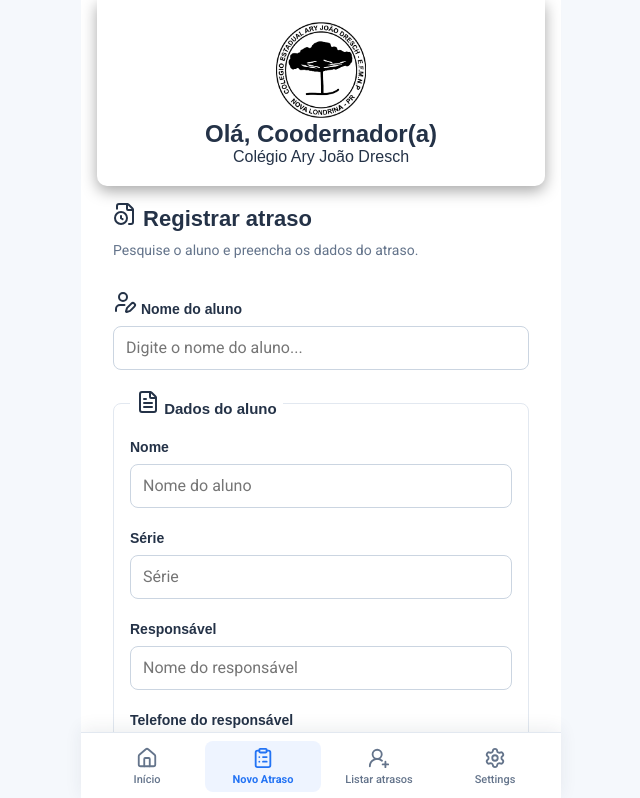
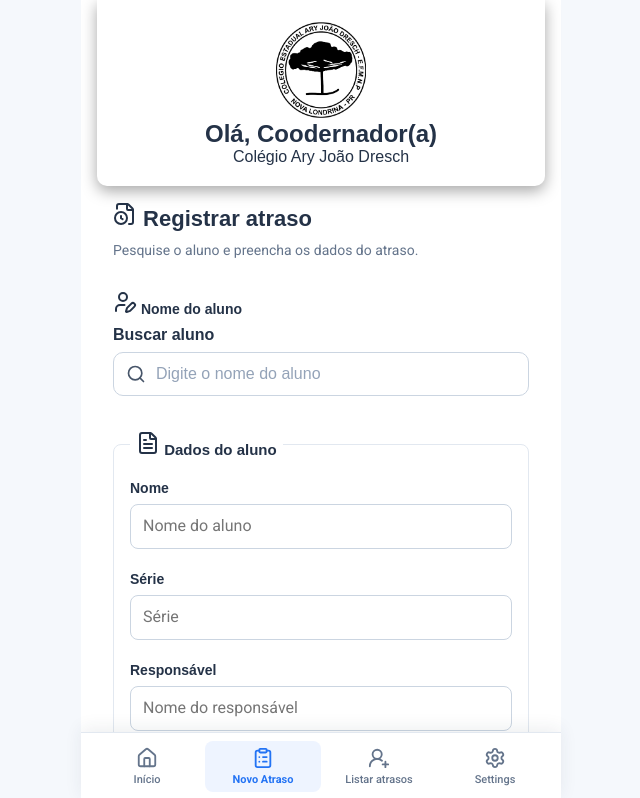
Before and after one commit to demetriotorgan/monitor-atraso-frontend, a React (Vite) app: page /atrasos/novo in a window 1280 px wide. Shown: the top 798 px of the page, without its empty margins (319-959 px from the left). Built offline with nearby package versions, Linux system fonts and the light colour scheme; a web font is replaced by a local one.

Commit message:
integrar buscar aluno form atraso

```diff
--- a/src/components/AtrasoForm/AtrasoForm.tsx
+++ b/src/components/AtrasoForm/AtrasoForm.tsx
@@ -1,8 +1,13 @@
 
 import { FileClock, FileText, SquarePen, UserPen } from 'lucide-react'
 import './AtrasoForm.css'
+import { useState } from 'react'
+import type { Aluno } from '../../hooks/useAlunos';
+import BuscaAluno from '../BuscaAluno/BuscaAluno';
 
 const AtrasoForm = () => {
+  const [alunoSelecionado, setAlunoSelecionado] = useState<Aluno | null>(null);
+
   return (
     <section className="atraso-form-container">
       <h2 className="atraso-form-title"><FileClock /> Registrar atraso</h2>
@@ -18,14 +23,7 @@ const AtrasoForm = () => {
             <UserPen /> Nome do aluno
           </label>
 
-          <input
-            className="form-input"
-            type="text"
-            id="buscar-aluno"
-            name="buscar-aluno"
-            placeholder="Digite o nome do aluno..."
-            autoComplete="off"
-          />
+          <BuscaAluno onSelecionarAluno={setAlunoSelecionado} />
         </div>
 
         {/* Dados do aluno selecionado */}
@@ -44,6 +42,7 @@ const AtrasoForm = () => {
               name="nome-aluno"
               placeholder="Nome do aluno"
               readOnly
+              value={alunoSelecionado?.nome ?? ''}
             />
           </div>
 
@@ -59,6 +58,7 @@ const AtrasoForm = () => {
               name="serie-aluno"
               placeholder="Série"
               readOnly
+              value={alunoSelecionado?.serie ?? ''}
             />
           </div>
 
@@ -74,6 +74,7 @@ const AtrasoForm = () => {
               name="responsavel-aluno"
               placeholder="Nome do responsável"
               readOnly
+              value={alunoSelecionado?.responsavel ?? ''}
             />
           </div>
 
@@ -92,6 +93,7 @@ const AtrasoForm = () => {
               name="telefone-responsavel"
               placeholder="Telefone do responsável"
               readOnly
+              value={alunoSelecionado?.telefone_responsavel ?? ''}
             />
           </div>
         </fieldset>
```
